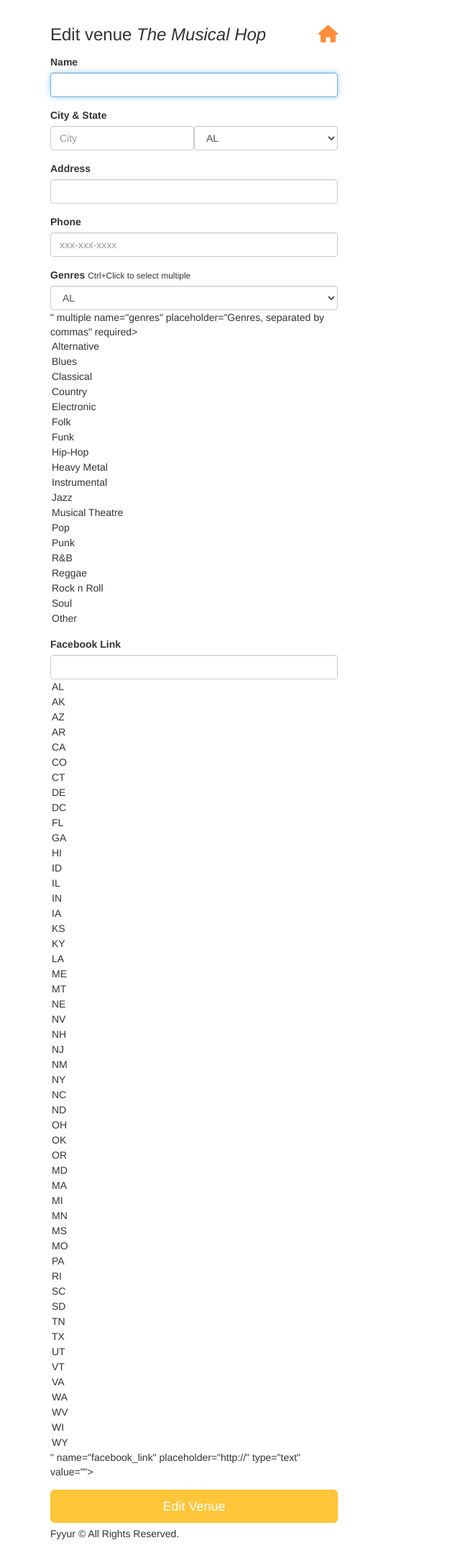
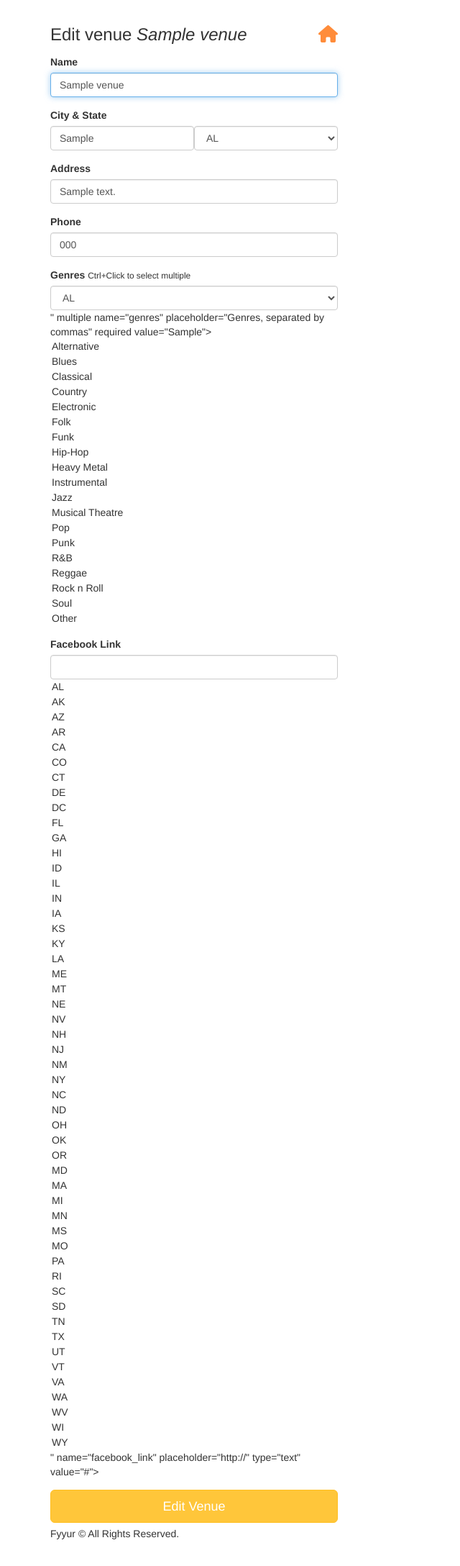
Before and after one commit to Nouran96/Fyyur, a Flask app: page /venues/1/edit in a window 1280 px wide. Shown: the part 60-2236 px from the top of the page at 72% size, without its empty margins (0-640 px from the left). Run offline with Flask 2, Linux system fonts and the light colour scheme; tables that the repository leaves empty hold one stand-in row (values such as "Sample post"); some libraries are stand-ins or nearby versions.

Commit message:
Get all Shows

```diff
--- a/app.py
+++ b/app.py
@@ -293,20 +293,8 @@
 @app.route('/venues/<int:venue_id>/edit', methods=['GET'])
 def edit_venue(venue_id):
   form = VenueForm()
-  venue={
-    "id": 1,
-    "name": "The Musical Hop",
-    "genres": ["Jazz", "Reggae", "Swing", "Classical", "Folk"],
-    "address": "1015 Folsom Street",
-    "city": "San Francisco",
-    "state": "CA",
-    "phone": "123-123-1234",
-    "website": "https://www.themusicalhop.com",
-    "facebook_link": "https://www.facebook.com/TheMusicalHop",
-    "seeking_talent": True,
-    "seeking_description": "We are on the lookout for a local artist to play every two weeks. Please call us.",
-    "image_link": "https://images.unsplash.com/photo-1543900694-133f37abaaa5?ixlib=rb-1.2.1&ixid=eyJhcHBfaWQiOjEyMDd9&auto=format&fit=crop&w=400&q=60"
-  }
+  venue = Venue.query.get(venue_id)
+
   # TODO: populate form with values from venue with ID <venue_id>
   return render_template('forms/edit_venue.html', form=form, venue=venue)
 
@@ -345,42 +333,13 @@
   # displays list of shows at /shows
   # TODO: replace with real venues data.
   #       num_shows should be aggregated based on number of upcoming shows per venue.
-  data=[{
-    "venue_id": 1,
-    "venue_name": "The Musical Hop",
-    "artist_id": 4,
-    "artist_name": "Guns N Petals",
-    "artist_image_link": "https://images.unsplash.com/photo-1549213783-8284d0336c4f?ixlib=rb-1.2.1&ixid=eyJhcHBfaWQiOjEyMDd9&auto=format&fit=crop&w=300&q=80",
-    "start_time": "2019-05-21T21:30:00.000Z"
-  }, {
-    "venue_id": 3,
-    "venue_name": "Park Square Live Music & Coffee",
-    "artist_id": 5,
-    "artist_name": "Matt Quevedo",
-    "artist_image_link": "https://images.unsplash.com/photo-1495223153807-b916f75de8c5?ixlib=rb-1.2.1&ixid=eyJhcHBfaWQiOjEyMDd9&auto=format&fit=crop&w=334&q=80",
-    "start_time": "2019-06-15T23:00:00.000Z"
-  }, {
-    "venue_id": 3,
-    "venue_name": "Park Square Live Music & Coffee",
-    "artist_id": 6,
-    "artist_name": "The Wild Sax Band",
-    "artist_image_link": "https://images.unsplash.com/photo-1558369981-f9ca78462e61?ixlib=rb-1.2.1&ixid=eyJhcHBfaWQiOjEyMDd9&auto=format&fit=crop&w=794&q=80",
-    "start_time": "2035-04-01T20:00:00.000Z"
-  }, {
-    "venue_id": 3,
-    "venue_name": "Park Square Live Music & Coffee",
-    "artist_id": 6,
-    "artist_name": "The Wild Sax Band",
-    "artist_image_link": "https://images.unsplash.com/photo-1558369981-f9ca78462e61?ixlib=rb-1.2.1&ixid=eyJhcHBfaWQiOjEyMDd9&auto=format&fit=crop&w=794&q=80",
-    "start_time": "2035-04-08T20:00:00.000Z"
-  }, {
-    "venue_id": 3,
-    "venue_name": "Park Square Live Music & Coffee",
-    "artist_id": 6,
-    "artist_name": "The Wild Sax Band",
-    "artist_image_link": "https://images.unsplash.com/photo-1558369981-f9ca78462e61?ixlib=rb-1.2.1&ixid=eyJhcHBfaWQiOjEyMDd9&auto=format&fit=crop&w=794&q=80",
-    "start_time": "2035-04-15T20:00:00.000Z"
-  }]
+  data = Show.query.all()
+  for show in data:
+    show.venue_name = show.venue.name
+    show.artist_name = show.artist.name
+    show.artist_image_link = show.artist.image_link
+    show.start_time = show.start_time.strftime("%Y-%m-%dT%H:%M:%S.%fZ")
+
   return render_template('pages/shows.html', shows=data)
 
 @app.route('/shows/create')
--- a/templates/forms/edit_venue.html
+++ b/templates/forms/edit_venue.html
@@ -6,35 +6,35 @@
       <h3 class="form-heading">Edit venue <em>{{ venue.name }}</em> <a href="{{ url_for('index') }}" title="Back to homepage"><i class="fa fa-home pull-right"></i></a></h3>
       <div class="form-group">
         <label for="name">Name</label>
-        {{ form.name(class_ = 'form-control', autofocus = true) }}
+        {{ form.name(class_ = 'form-control', autofocus = true, value = venue.name) }}
       </div>
       <div class="form-group">
           <label>City & State</label>
           <div class="form-inline">
             <div class="form-group">
-              {{ form.city(class_ = 'form-control', placeholder='City', autofocus = true) }}
+              {{ form.city(class_ = 'form-control', placeholder='City', autofocus = true, value=venue.city) }}
             </div>
             <div class="form-group">
-              {{ form.state(class_ = 'form-control', placeholder='State', autofocus = true) }}
+              {{ form.state(class_ = 'form-control', placeholder='State', autofocus = true, value=venue.state) }}
             </div>
           </div>
       </div>
       <div class="form-group">
         <label for="address">Address</label>
-        {{ form.address(class_ = 'form-control', autofocus = true) }}
+        {{ form.address(class_ = 'form-control', autofocus = true, value=venue.address) }}
       </div>
       <div class="form-group">
           <label for="phone">Phone</label>
-          {{ form.phone(class_ = 'form-control', placeholder='xxx-xxx-xxxx', autofocus = true) }}
+          {{ form.phone(class_ = 'form-control', placeholder='xxx-xxx-xxxx', autofocus = true, value=venue.phone) }}
         </div>
       <div class="form-group">
         <label for="genres">Genres</label>
         <small>Ctrl+Click to select multiple</small>
-        {{ form.genres(class_ = 'form-control', placeholder='Genres, separated by commas', id=form.state, autofocus = true) }}
+        {{ form.genres(class_ = 'form-control', placeholder='Genres, separated by commas', id=form.state, autofocus = true, value=venue.genres) }}
       </div>
       <div class="form-group">
           <label for="genres">Facebook Link</label>
-          {{ form.facebook_link(class_ = 'form-control', placeholder='http://', id=form.state, autofocus = true) }}
+          {{ form.facebook_link(class_ = 'form-control', placeholder='http://', id=form.state, autofocus = true, value=venue.facebook_link) }}
         </div>
       <input type="submit" value="Edit Venue" class="btn btn-primary btn-lg btn-block">
     </form>
```
Also changed, not shown: templates/forms/edit_artist.html (+5 -5 lines).
